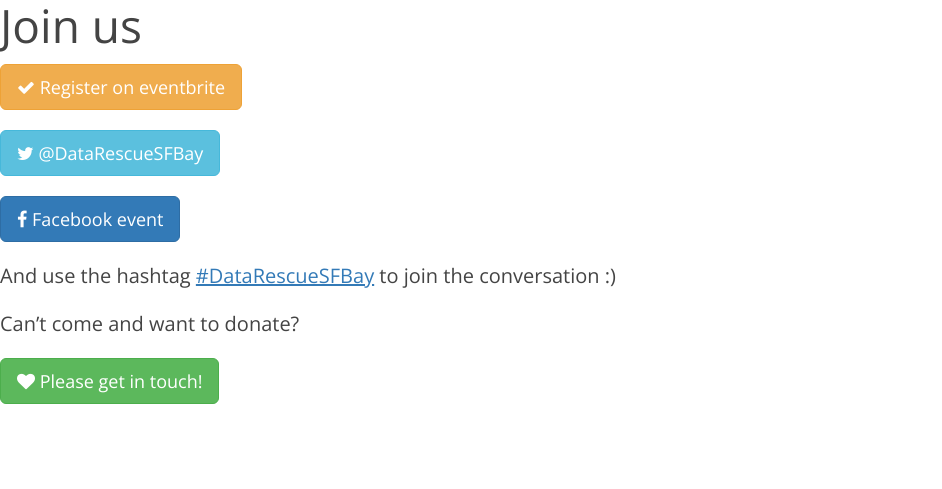
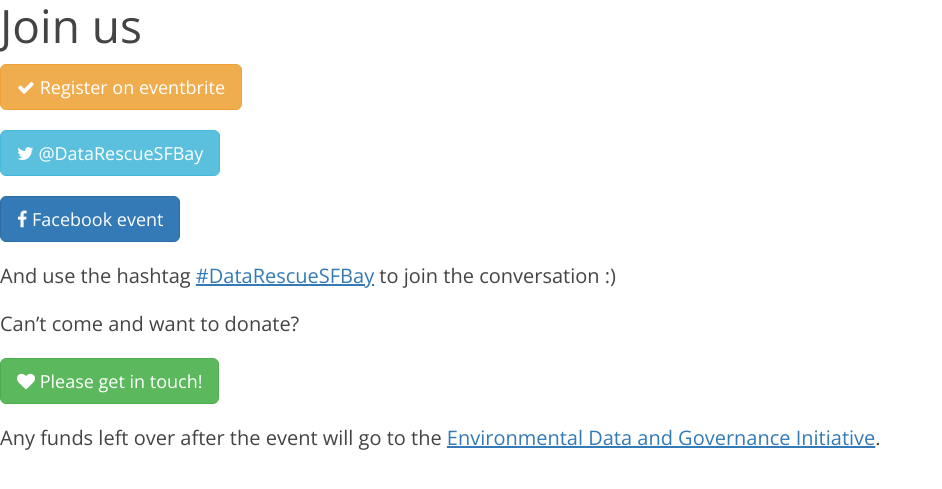
Before and after one commit to suchthis/DataRescueSFBay.github.io, a Jekyll site: the page built from 2016/_posts/2014-01-02-join.md, in a window 1280 px wide. Shown: the top 489 px of the page, without its empty margins (0-942 px from the left). Built offline with Jekyll 4.4.1, drawn with Linux system fonts in a browser that asks for light colours; nearby versions of some CDN libraries; our own code applies the rules of GitHub Pages for plain Markdown files.

Commit message:
Update call to donate

```diff
--- a/2016/_posts/2014-01-02-join.md
+++ b/2016/_posts/2014-01-02-join.md
@@ -26,3 +26,5 @@
 <a class="btn btn-success btn-lg" href="mailto:datarescuesfbay@googlegroups.com">
   <i class="fa fa-heart"></i> Please get in touch!
 </a>
+
+Any funds left over after the event will go to the [Environmental Data and Governance Initiative](https://envirodatagov.org).
```
